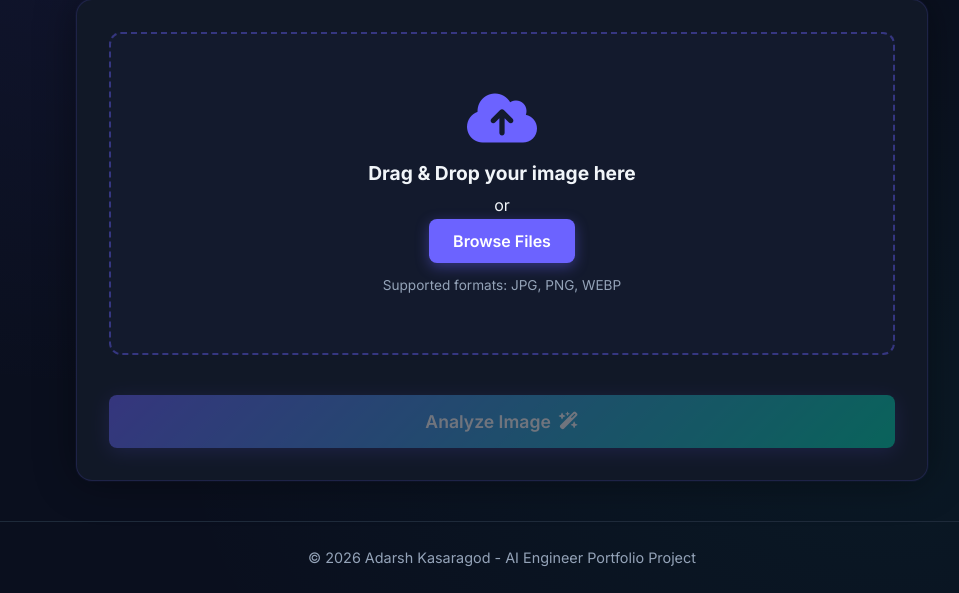
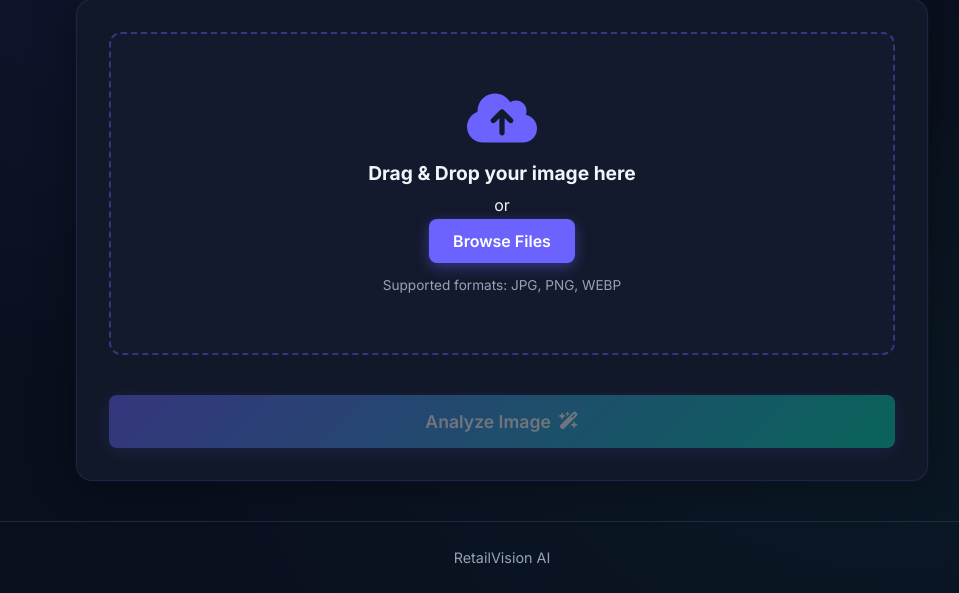
Before and after one commit to Adarsh-Kasaragod/RetailVisionAI, a Flask app: page / in a window 1280 px wide. Shown: the part 253-846 px from the top of the page, without its empty margins (138-1097 px from the left). Run offline with Flask 3, Linux system fonts and the light colour scheme.

Commit message:
Remove copyright from footer

```diff
--- a/templates/base.html
+++ b/templates/base.html
@@ -29,7 +29,7 @@
     </main>
 
     <footer class="footer">
-        <p>&copy; 2026 Adarsh Kasaragod - AI Engineer Portfolio Project</p>
+        <p>RetailVision AI</p>
     </footer>
 
     <!-- Custom JS -->
```
